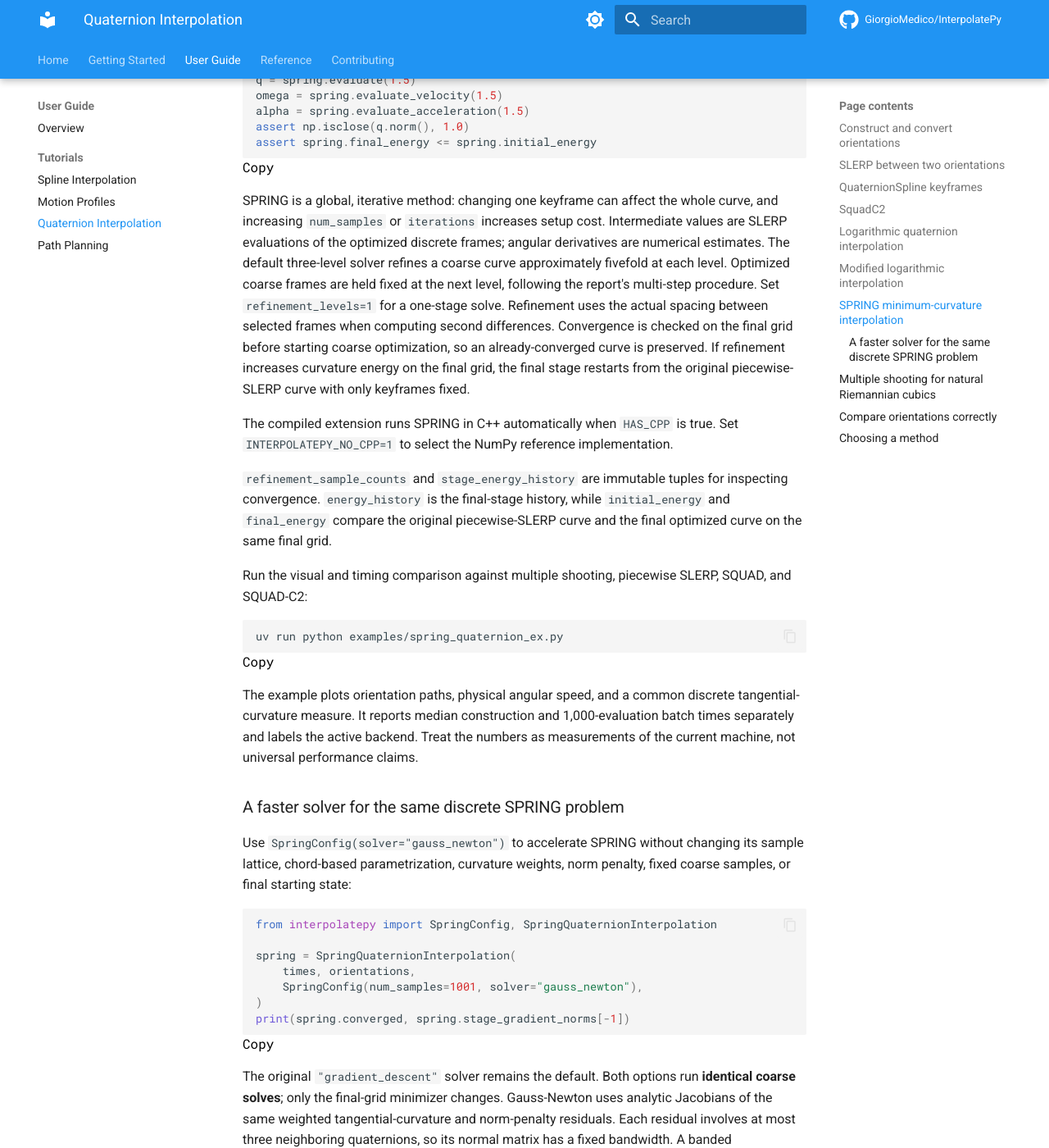
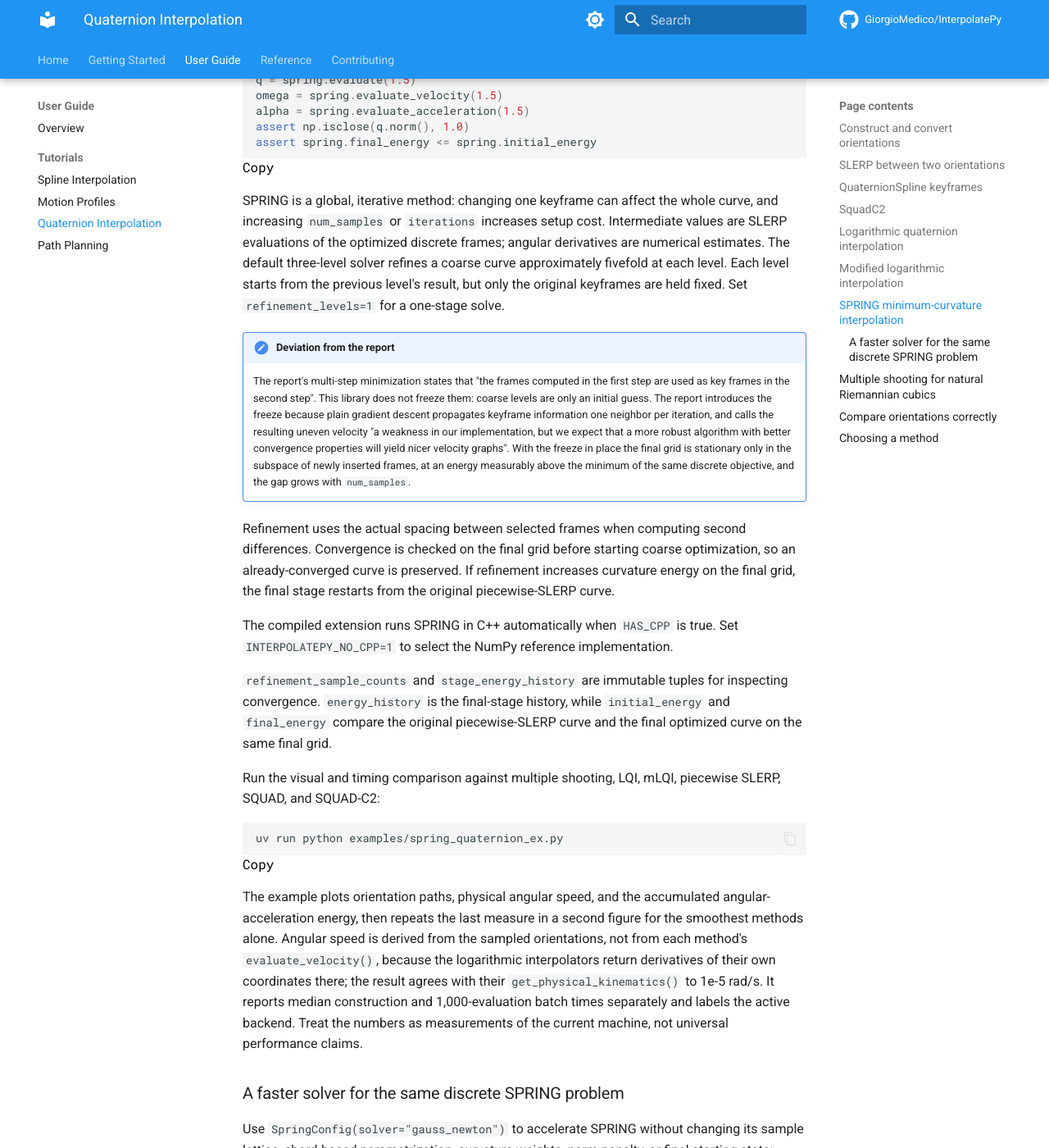
Before and after one commit to GiorgioMedico/InterpolatePy, an MkDocs documentation site: the page built from docs/tutorials/quaternion-interpolation.md, in a window 1280 px wide and 1400 px high, scrolled down 4522 px. Shown: the whole window at 82% size. Built offline with MkDocs 1.6.1 and Material for MkDocs 9.7.7, drawn with Linux system fonts in a browser that asks for light colours; comment, search, counter and statistics services are not loaded; the version menu is left out; some of the changed text lies outside the part shown.

Commit message:
fix: free spring coarse frames

````diff
--- a/docs/tutorials/quaternion-interpolation.md
+++ b/docs/tutorials/quaternion-interpolation.md
@@ -226,14 +226,28 @@ SPRING is a global, iterative method: changing one keyframe can affect the
 whole curve, and increasing `num_samples` or `iterations` increases setup
 cost. Intermediate values are SLERP evaluations of the optimized discrete
 frames; angular derivatives are numerical estimates. The default three-level
-solver refines a coarse curve approximately fivefold at each level. Optimized
-coarse frames are held fixed at the next level, following the report's
-multi-step procedure. Set `refinement_levels=1` for a one-stage solve.
+solver refines a coarse curve approximately fivefold at each level. Each level
+starts from the previous level's result, but only the original keyframes are
+held fixed. Set `refinement_levels=1` for a one-stage solve.
+
+!!! note "Deviation from the report"
+
+    The report's multi-step minimization states that "the frames computed in
+    the first step are used as key frames in the second step". This library
+    does not freeze them: coarse levels are only an initial guess. The report
+    introduces the freeze because plain gradient descent propagates keyframe
+    information one neighbor per iteration, and calls the resulting uneven
+    velocity "a weakness in our implementation, but we expect that a more
+    robust algorithm with better convergence properties will yield nicer
+    velocity graphs". With the freeze in place the final grid is stationary
+    only in the subspace of newly inserted frames, at an energy measurably
+    above the minimum of the same discrete objective, and the gap grows with
+    `num_samples`.
 Refinement uses the actual spacing between selected frames when computing
 second differences. Convergence is checked on the final grid before starting
 coarse optimization, so an already-converged curve is preserved.
 If refinement increases curvature energy on the final grid, the final stage
-restarts from the original piecewise-SLERP curve with only keyframes fixed.
+restarts from the original piecewise-SLERP curve.
 
 The compiled extension runs SPRING in C++ automatically when `HAS_CPP` is
 true. Set `INTERPOLATEPY_NO_CPP=1` to select the NumPy reference implementation.
@@ -243,15 +257,20 @@ inspecting convergence. `energy_history` is the final-stage history, while
 `initial_energy` and `final_energy` compare the original piecewise-SLERP curve
 and the final optimized curve on the same final grid.
 
-Run the visual and timing comparison against multiple shooting, piecewise
-SLERP, SQUAD, and SQUAD-C2:
+Run the visual and timing comparison against multiple shooting, LQI, mLQI,
+piecewise SLERP, SQUAD, and SQUAD-C2:
 
 ```bash
 uv run python examples/spring_quaternion_ex.py
 ```
 
-The example plots orientation paths, physical angular speed, and a common
-discrete tangential-curvature measure. It reports median construction and
+The example plots orientation paths, physical angular speed, and the
+accumulated angular-acceleration energy, then repeats the last measure in a
+second figure for the smoothest methods alone. Angular speed is derived from the
+sampled orientations, not from each method's `evaluate_velocity()`, because the
+logarithmic interpolators return derivatives of their own coordinates there; the
+result agrees with their `get_physical_kinematics()` to 1e-5 rad/s. It reports
+median construction and
 1,000-evaluation batch times separately and labels the active backend. Treat
 the numbers as measurements of the current machine, not universal performance
 claims.
@@ -260,7 +279,7 @@ claims.
 
 Use `SpringConfig(solver="gauss_newton")` to accelerate SPRING without
 changing its sample lattice, chord-based parametrization, curvature weights,
-norm penalty, fixed coarse samples, or final starting state:
+norm penalty, or final starting state:
 
 ```python
 from interpolatepy import SpringConfig, SpringQuaternionInterpolation
@@ -283,12 +302,11 @@ the sample count: this is not the continuous multiple-shooting algorithm below.
 Both solvers cache each grid's curvature coefficients and skip gradient
 accumulation for rejected line-search trials, except when a near-roundoff
 acceptance decision needs the gradient. The Python implementation also batches
-the existing log/exp SLERP operations while copying fixed coarse samples
-unchanged. These implementation optimizations retain the objective, iteration
+the existing log/exp SLERP operations. These implementation optimizations retain the objective, iteration
 budgets, stopping tolerances, and step-acceptance rules.
 
-`converged` checks the Euclidean norm of the free gradient on the **final grid
-with its fixed anchors**, before output normalization. It does not imply that
+`converged` checks the Euclidean norm of the gradient over every non-keyframe
+sample on the final grid, before output normalization. It does not imply that
 all coarse solves converged or that a global minimum was found. Inspect
 `stage_gradient_norms` for each level. `energy_history` includes the full
 optimization energy, including the norm penalty; `final_energy` reports
````
Also changed, not shown: other parts of docs/tutorials/quaternion-interpolation.md (+1 -1 lines), ALGORITHMS.md (+5 -4 lines), 3 other files.
